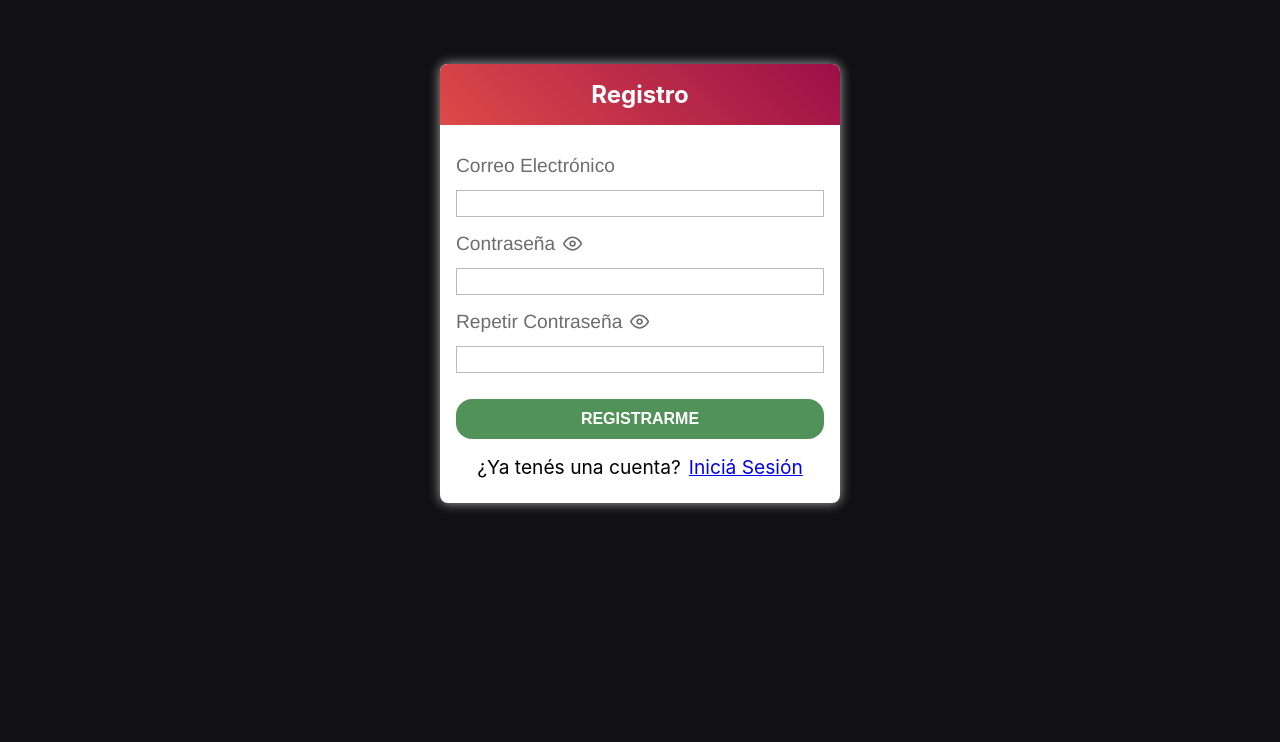
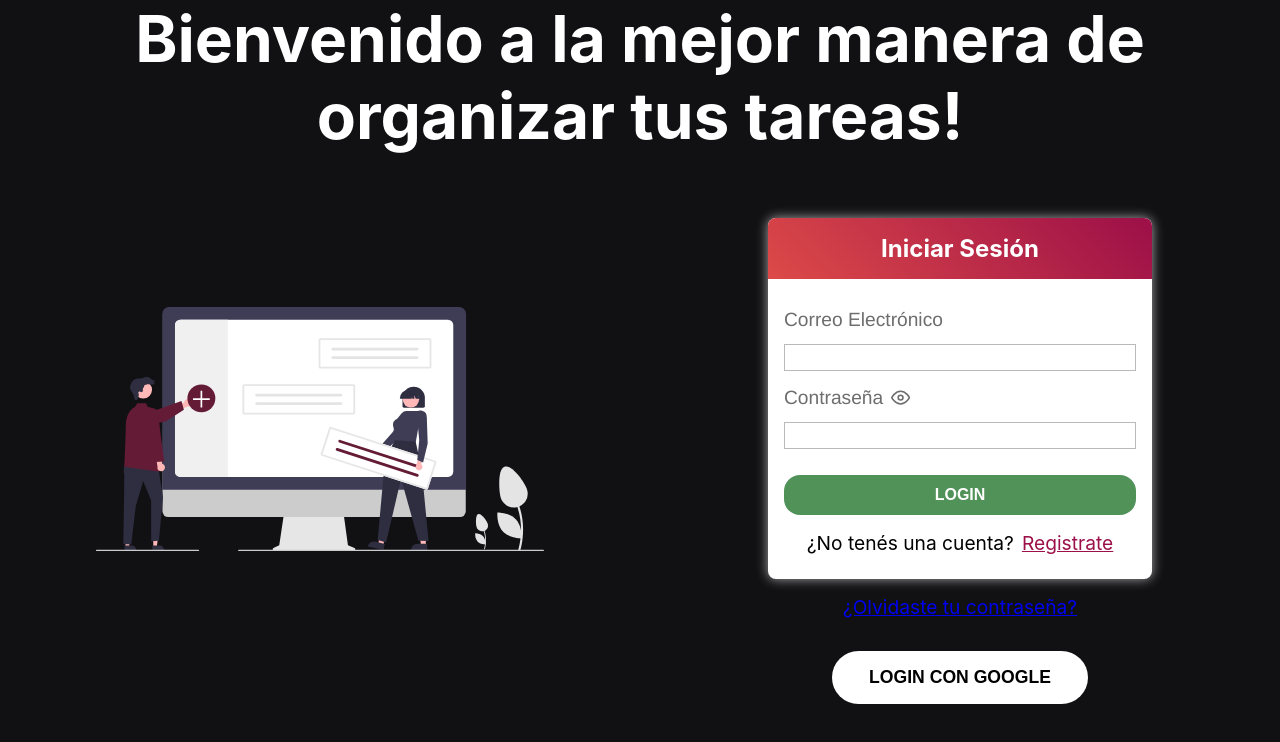
Before and after one commit to fedeferrelli/todo_list, a React (Create React App) app: page / in a window 1280 px wide. Shown: the top 742 px of the page. Built offline with nearby package versions, Linux system fonts and the light colour scheme; no server answers.

Commit message:
Reconfig routes => main: login

```diff
--- a/src/App.js
+++ b/src/App.js
@@ -25,9 +25,11 @@ function App() {
     <AuthProvider>
     <BrowserRouter>
       <Routes>
-        <Route path="/" index element={<Register />}></Route>
 
-        <Route path="/login" element={<Login />}></Route>
+
+        <Route path="/" element={<Login />}></Route>
+
+        <Route path="/register" index element={<Register />}></Route>
 
         <Route
           path="/recuperarPassword"
--- a/src/components/Registro_Login/Login.js
+++ b/src/components/Registro_Login/Login.js
@@ -65,71 +65,71 @@ function Login() {
 
     return (
       <div>
-        <h1 className="titulo-home">Bienvenido a la mejor manera de organizar tus tareas!</h1>
+        <h1 className="titulo-home">
+          Bienvenido a la mejor manera de organizar tus tareas!
+        </h1>
         <div className="screen">
           <div className="imagen-left">
-
             <img className="imagen" src={Image} alt="tasks" />
           </div>
 
-        <div className="text-form">
-            <div className="login">
+          <div className="text-form-lr">
+            <div className="login-register">
+              <div className="form-lr">
+                <h1 className="titulo-lr"> Iniciar Sesión</h1>
 
-          <div className="form">
-            <h1 className="titulo"> Iniciar Sesión</h1>
-
-            <div className="bloque">
-              <form onSubmit={handleSubmit} className="form-body">
-                <div className="bloque-big-screen">
-                  <div className="form-bloque">
-                    <label className="form-label" htmlFor="email">
+                <div className="bloque-lr">
+                  <form onSubmit={handleSubmit} className="form-body-lr">
+                    <div className="bloque-big-screen-lr">
+                      <div className="form-bloque-lr">
+                        <label className="form-label-lr" htmlFor="email">
                           Correo Electrónico
                         </label>
 
                         <input
-                      className="form-input"
+                          className="form-input-lr"
                           id="email"
                           type="text"
                           onChange={(e) => SettingEmail(e.target.value)}
                         />
                       </div>
 
-                  <div className="form-bloque">
-                    <label className="form-label" htmlFor="password">
+                      <div className="form-bloque-lr">
+                        <label className="form-label-lr" htmlFor="password">
                           Contraseña
                         </label>
 
                         {showPassword ? (
                           <FiEyeOff
-                        className="password-icon"
+                            className="password-icon-lr"
                             onClick={(e) => setShowPassword(!showPassword)}
                           />
                         ) : (
                           <FiEye
-                        className="password-icon"
+                            className="password-icon-lr"
                             onClick={(e) => setShowPassword(!showPassword)}
                           />
                         )}
 
                         <input
-                      className="form-input"
+                          className="form-input-lr"
                           id="password"
                           type={showPassword ? "text" : "password"}
                           onChange={(e) => SettingPassword(e.target.value)}
                         />
                       </div>
 
-                  <div className="botonera">
+                      <div className="botonera-lr">
                         <input
-                      className="submit-login"
+                          className="submit-lr"
                           type="submit"
                           value="Login"
                         />
                       </div>
 
-                  <div className="login-register">
+                      <div className="login-register-lr">
                         ¿No tenés una cuenta?{" "}
-                    <Link to="/" className="to-register">
+                        <Link to="/register" className="to-register-login">
                           {" "}
                           Registrate{" "}
                         </Link>{" "}
@@ -139,7 +139,7 @@ function Login() {
                 </div>
               </div>
 
-          <div className="login-register login-password">
+              <div className="login-register-lr login-password-lr">
                 {" "}
                 <Link to="/recuperarPassword" className="to-password">
                   {" "}
@@ -149,17 +149,17 @@ function Login() {
 
               <div>
                 {message && (
-              <div className="show-error">
-                <h1 className="error-titulo">Error:</h1>
+                  <div className="show-error-lr">
+                    <h1 className="error-titulo-lr">Error:</h1>
 
-                <p className="error-mensaje">{message}</p>
+                    <p className="error-mensaje-lr">{message}</p>
                   </div>
                 )}
               </div>
 
-          <div className="botonera-google">
+              <div className="botonera-google-lr">
                 <input
-              className="google-login"
+                  className="google-login-lr"
                   type="submit"
                   value="Login con Google"
                   onClick={handleSubmitWithGoogle}
--- a/src/components/Registro_Login/Register.js
+++ b/src/components/Registro_Login/Register.js
@@ -61,20 +61,20 @@ function Register() {
     return (
 
         <>
-        <div className='form'>
-            <h1 className='titulo'> Registro</h1>
+        <div className='form-lr'>
+            <h1 className='titulo-lr'> Registro</h1>
 
-            <div className="bloque">
-       <form onSubmit={handleSubmit} className="form-body">
+            <div className="bloque-lr">
+       <form onSubmit={handleSubmit} className="form-body-lr">
 
-         <div className="bloque-big-screen">
-           <div className="form-bloque">
-             <label className="form-label" htmlFor="email">
+         <div className="bloque-big-screen-lr">
+           <div className="form-bloque-lr">
+             <label className="form-label-lr" htmlFor="email">
                Correo Electrónico
              </label>
 
              <input
-               className="form-input"
+               className="form-input-lr"
                id="email"
                type="text"
               onChange={(e) => SettingEmail(e.target.value)}
@@ -83,17 +83,17 @@ function Register() {
            </div>
 
 
-           <div className="form-bloque">
-             <label className="form-label" htmlFor="password">
+           <div className="form-bloque-lr">
+             <label className="form-label-lr" htmlFor="password">
                Contraseña
 
              </label>
 
-             {showPassword ? <FiEyeOff className='password-icon' onClick = {(e) => setShowPassword(!showPassword)}/> :
-                <FiEye className='password-icon' onClick = {(e) => setShowPassword(!showPassword)}/>}
+             {showPassword ? <FiEyeOff className='password-icon-lr' onClick = {(e) => setShowPassword(!showPassword)}/> :
+                <FiEye className='password-icon-lr' onClick = {(e) => setShowPassword(!showPassword)}/>}
 
              <input
-               className="form-input"
+               className="form-input-lr"
                id="password"
                type= {showPassword ? 'text' :  "password"}
 
@@ -101,17 +101,17 @@ function Register() {
              />
            </div>
 
-           <div className="form-bloque">
-             <label className="form-label" htmlFor="password">
+           <div className="form-bloque-lr">
+             <label className="form-label-lr" htmlFor="password">
                Repetir Contraseña
 
              </label>
 
-             {showPassword ? <FiEyeOff className='password-icon' onClick = {(e) => setShowPassword(!showPassword)}/> :
-                <FiEye className='password-icon' onClick = {(e) => setShowPassword(!showPassword)}/>}
+             {showPassword ? <FiEyeOff className='password-icon-lr' onClick = {(e) => setShowPassword(!showPassword)}/> :
+                <FiEye className='password-icon-lr' onClick = {(e) => setShowPassword(!showPassword)}/>}
 
              <input
-               className="form-input"
+               className="form-input-lr"
                id="repeat-password"
                type= {showPassword ? 'text' :  "password"}
 
@@ -119,16 +119,16 @@ function Register() {
              />
            </div>
 
-           <div className='botonera'>
+           <div className='botonera-lr'>
 
                 <input
-                    className="submit-login"
+                    className="submit-lr"
                     type="submit"
                     value="Registrarme"
                 />
            </div>
 
-            <div  className="login-register">¿Ya tenés una cuenta? <Link to="/login" className="to-register"> Iniciá Sesión </Link> </div>
+            <div  className="login-register-lr">¿Ya tenés una cuenta? <Link to="/" className="to-register-lr"> Iniciá Sesión </Link> </div>
 
          </div>
        </form>
@@ -142,10 +142,10 @@ function Register() {
 
             { message &&
 
-                <div className='show-error'>
-            <h1 className="error-titulo">Error:</h1>
+                <div className='show-error-lr'>
+            <h1 className="error-titulo-lr">Error:</h1>
 
-            <p className="error-mensaje">{message}</p>
+            <p className="error-mensaje-lr">{message}</p>
 
 
             </div>}
--- a/src/components/ShowTasks.js
+++ b/src/components/ShowTasks.js
@@ -30,7 +30,7 @@ const ShowTasks = ({setTrigger, trigger}) =>{
     const signOutRightNow = (e) =>{
         e.preventDefault();
         signOutNow(auth)
-        navigate('/login')
+        navigate('/')
     }
 
 useEffect(() => {
--- a/src/css/Tasks.css
+++ b/src/css/Tasks.css
@@ -42,7 +42,7 @@
 
 .tasks:hover {
   transform: translateY(-0.1rem);
-  box-shadow: darkgray 0px 0px 1rem;
+ /*  box-shadow: darkgray 0px 0px 1rem; */
 }
 
 .titleToDo,
@@ -209,7 +209,7 @@
 
   .showTasks {
     flex-direction: column;
-    width: 80%;
+    width: 95%;
   }
 
   .tasks {
--- a/src/css/registro_login.css
+++ b/src/css/registro_login.css
@@ -1,13 +1,4 @@
-.screen{
-    width: 100%;
 
-
-    display: flex;
-
-    flex-direction: row;
-
-
-}
 
 .titulo-home{
     color: white;
@@ -19,18 +10,15 @@
 
 }
 
+.screen{
+    width: 100%;
+    display: flex;
+    flex-direction: row;
+}
+
 .imagen-left{
     width: 50%;
-   /*  background-color: cyan; */
     display: flex;
-    flex-grow: 0;
-
-
-   /*  background-color: #dd4a48; */
-
-
-
-
 }
 
 .imagen{
@@ -39,21 +27,95 @@
    /*  margin-top: 2rem; */
 }
 
-.login{
+
+
+
+.text-form-lr{
+    width: 50%;
+    margin: auto;
+}
+
+
+
+
+.login-register{
     display: flex;
     flex-direction: column;
-
-  /*   background-color: #d67d3e; */
-
-}
-.text-form{
-    width: 50%;
-    margin: auto;
-
+    width: 100%;
 
 }
 
-.submit-login{
+.form-lr{
+margin-top: 4rem;
+  margin-left: auto;
+  margin-right: auto;
+  width: 60%;
+  max-width: 35rem;
+  box-shadow: darkgray 0 0 0.75rem;
+  border-radius: 0.5rem;
+  background-color: #fff;
+
+  padding-bottom: 1.5rem;
+
+}
+
+
+.titulo-lr {
+    background: linear-gradient(45deg, #dd4a48, #9c0f48);
+    font-size: 1.5rem;
+    padding-top: 1rem;
+    padding-bottom: 1rem;
+    vertical-align: middle;
+    text-align: center;
+    color: #fff;
+    margin: 0;
+    border-top-left-radius: 0.5rem;
+    border-top-right-radius: 0.5rem;
+  }
+
+  .bloque-lr {
+    padding-left: 1rem;
+    padding-right: 1rem;
+    padding-top: 1rem;
+  }
+
+  .form-label-lr {
+    margin: 0%;
+    text-transform: capitalize;
+    font-size: 1.2rem;
+    font-family: "Franklin Gothic Medium", "Arial Narrow", Arial, sans-serif;
+    color: rgb(110, 109, 109);
+    font-weight: lighter;
+
+  }
+
+
+  .form-input-lr {
+    font-size: 1.2rem;
+    font-weight: normal;
+    font-family: "Trebuchet MS", "Lucida Sans Unicode", "Lucida Grande",
+      "Lucida Sans", Arial, sans-serif;
+    width: 100%;
+    outline: none;
+    box-sizing: border-box;
+    color: rgb(92, 90, 90);
+    border: solid 0.5px rgb(187, 185, 185);
+    transition: ease-in-out 200ms;
+  }
+
+  .form-input-lr:focus {
+    border: solid 0.075rem transparent;
+    border-bottom: solid 0.075rem #4f73a5;
+  }
+
+  .botonera-lr {
+    display: flex;
+    flex-direction: row;
+    justify-content: space-between;
+    margin-top: 1.5rem;
+  }
+
+.submit-lr{
     width: 100%;
     font-size: 1rem;
     text-transform: uppercase;
@@ -66,12 +128,15 @@
     background-color: #519259 ;
     transition: ease-in-out 200ms;
     cursor:pointer;
-
-
 }
 
 
-.login-register{
+.submit-lr:hover {
+  background-color: #91C483;
+}
+
+
+.login-register-lr{
     width: 100%;
     color: black;
     display: flex;
@@ -81,10 +146,12 @@
     font-size: 1.2rem;
     margin-top: 1rem;
 
+    text-decoration: none;
+
 
 }
 
-.login-password{
+.login-password-lr{
     width:100%;
     /* max-width: 25rem; */
     text-align: center;
@@ -99,7 +166,7 @@
 
 }
 
-.password-icon{
+.password-icon-lr{
     margin-bottom: -0.2rem;
     margin-top: auto;
     margin-left: 0.5rem;
@@ -111,16 +178,17 @@
     font-weight: lighter;
 }
 
-.to-register{
+.to-register-login{
     margin-left: 0.5rem;
+    color: #9c0f48;
 }
 
-.to-password{
+.to-password-lr{
     color: white
 }
 
 
-.show-error{
+.show-error-lr{
     width: 40%;
     flex-direction: column;
     justify-content: space-between;
@@ -141,19 +209,19 @@
 
 }
 
-.error-titulo{
+.error-titulo-lr{
     font-size: 1.1rem;
     color: rgb(136, 2, 2);
     font-weight: bold;
 }
 
-.error-mensaje{
+.error-mensaje-lr{
     font-size: 1rem;
     color: rgb(136, 2, 2);
     margin-top: 0;
 }
 
-.show-succes{
+.show-succes-lr{
     width: 40%;
     flex-direction: column;
     justify-content: space-between;
@@ -172,19 +240,19 @@
     border-left: green 0.25rem solid;
 }
 
-.succes-titulo{
+.succes-titulo-lr{
     font-size: 1.1rem;
     color: rgb(36, 75, 20);
     font-weight: bold;
 }
 
-.succes-mensaje{
+.succes-mensaje-lr{
     font-size: 1rem;
     color: rgb(36, 75, 20);;
     margin-top: 0;
 }
 
-.botonera-google{
+.botonera-google-lr{
 
     width: 40%;
     max-width: 25rem;
@@ -193,7 +261,7 @@
     margin-top: 2rem;
 }
 
-.google-login{
+.google-login-lr{
    width: 100%;
 
     padding: 1rem;
@@ -207,7 +275,7 @@
 
 }
 
-.google-login:hover{
+.google-login-lr:hover{
 
     transition: 500ms;
     background: linear-gradient(45deg, #dd4a48, #9c0f48);
@@ -226,11 +294,11 @@
 
     }
 
-    .show-error{
+    .show-error-lr{
         width: 80%;
     }
 
-    .login-password{
+    .login-password-lr{
         width:80%;
     }
 
--- a/src/css/search&add.css
+++ b/src/css/search&add.css
@@ -57,7 +57,7 @@
   color: white;
   flex-grow: 1;
   text-align: right;
-  font-size: 1.75rem;
+  font-size: 1.25rem;
   font-style: italic;
 
 }
@@ -76,7 +76,7 @@
 
       margin-right: auto;
       margin-left: auto;
-      width: 80%;
+      width: 90%;
   }
 
 
```
Also changed, not shown: src/components/Registro_Login/RecuperarPassword.js (+12 -12 lines). Lines whose indentation alone changed are shown as unchanged.
